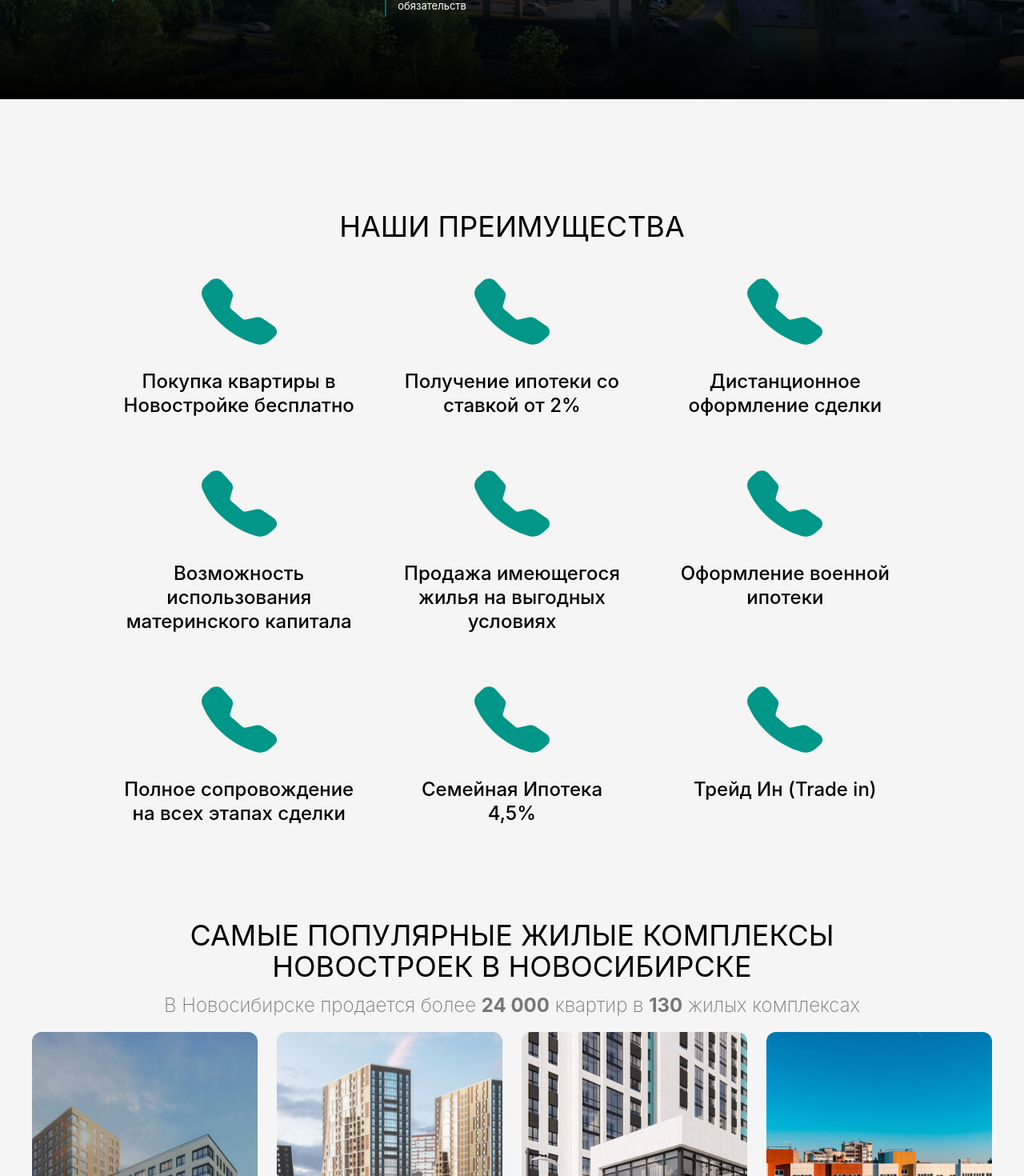
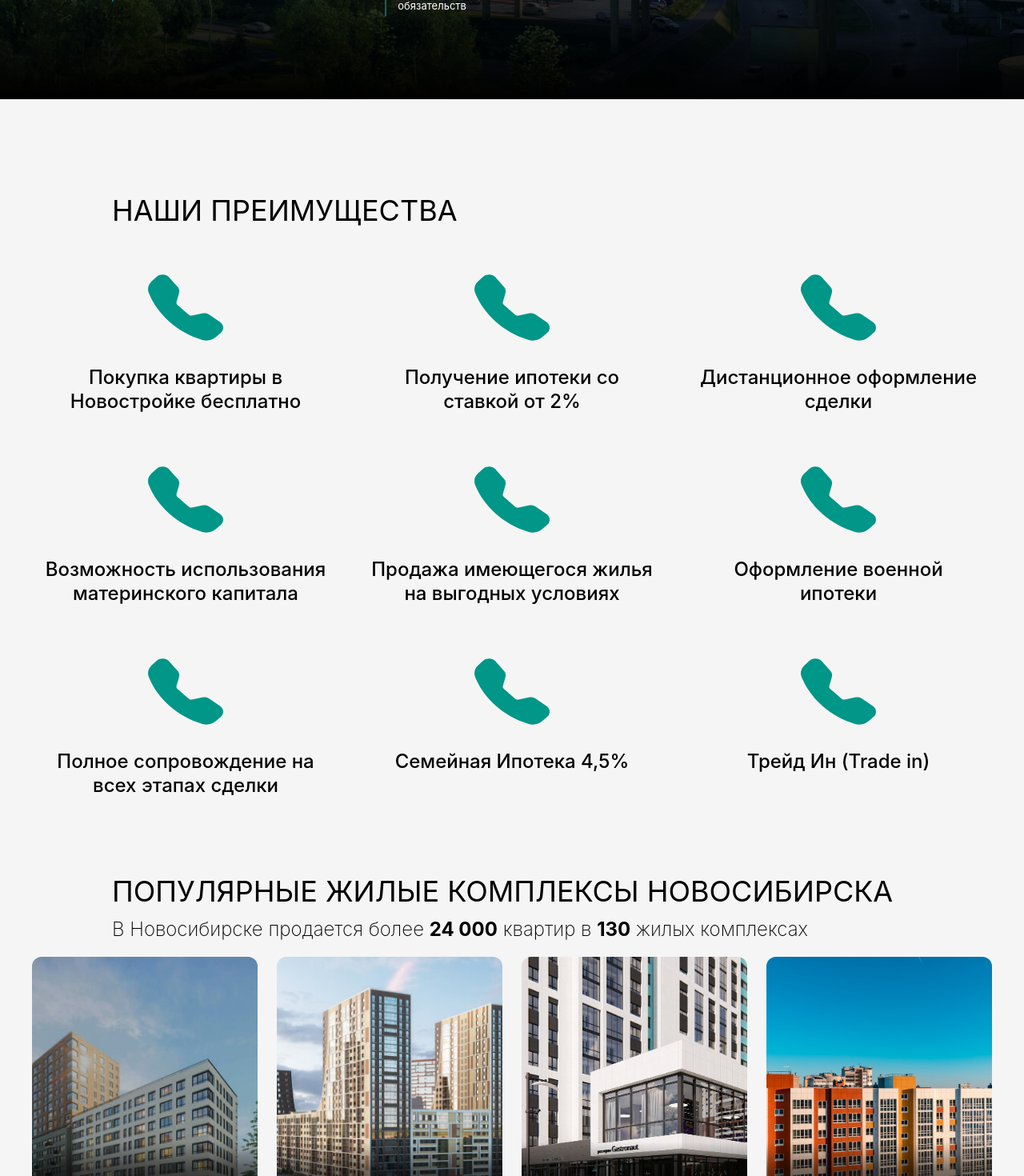
Before and after one commit to magickasoft/realty, a Next.js app: page / in a window 1280 px wide. Shown: the part 676-2146 px from the top of the page at 80% size. Built offline with nearby package versions, Linux system fonts and the light colour scheme.

Commit message:
fix: fixes

```diff
--- a/src/components/banner.js
+++ /dev/null
@@ -1,17 +0,0 @@
-import React from 'react';
-import SC from 'styled-components';
-import {Label, Text} from './common';
-
-const Container = SC.div`
-  text-align: center;
-  width: 80%;
-  margin: 20px auto;
-`;
-
-export const Banner = ({label, text, children}) => (
-  <Container>
-    {label && <Label>{label}</Label>}
-    {text && <Text>{text}</Text>}
-    {children && <Text>{children}</Text>}
-  </Container>
-);
--- a/src/components/index.js
+++ b/src/components/index.js
@@ -3,7 +3,6 @@ export {Worth} from './worth';
 export {ContactForm} from './contactForm';
 export {ListOfBuildings} from './listOfBuildings';
 export {Contact} from './contact';
-export {Banner} from './banner';
 export {Label, Text, Section} from './common';
 export {Header} from './header';
 export {InputPhone} from './inputPhone';
--- a/src/components/listOfBuildings/index.js
+++ b/src/components/listOfBuildings/index.js
@@ -4,8 +4,8 @@ import Grid from '@mui/material/Grid';
 import {Element} from 'react-scroll';
 import {ObjectCard} from './objectСard';
 import {objects} from './data';
-import {maxDevice, minDevice} from '../../theme';
-import {Banner} from '../banner';
+import {maxDevice, minDevice, theme} from '../../theme';
+import {Label, Text} from '../common';
 
 const Container = SC(Grid)`
   padding: 20px 40px;
@@ -18,19 +18,32 @@ const Container = SC(Grid)`
   }
 `;
 
+const Content = SC.div`
+  margin: 0 140px 0 140px;
+  @media ${maxDevice.tablet} {
+    margin: 0 30px 0 30px;
+  }
+  @media ${maxDevice.mobileL} {
+    margin: 0 30px 0 30px;
+  }
+`;
+
 export const ListOfBuildings = props => (
   <Element name="offers">
-    <Container>
-      <Banner label="САМЫЕ ПОПУЛЯРНЫЕ ЖИЛЫЕ КОМПЛЕКСЫ НОВОСТРОЕК В НОВОСИБИРСКЕ">
-        В Новосибирске продается более <strong>24 000</strong> квартир в <strong>130</strong> жилых комплексах
-      </Banner>
-      <Grid container spacing={3}>
+    <div>
+      <Content>
+        <Label color={theme.colors.Black}>ПОПУЛЯРНЫЕ ЖИЛЫЕ КОМПЛЕКСЫ НОВОСИБИРСКА</Label>
+        <Text color={theme.colors.Black}>
+          В Новосибирске продается более <strong>24 000</strong> квартир в <strong>130</strong> жилых комплексах
+        </Text>
+      </Content>
+      <Container container spacing={3}>
         {objects.map((o, i) => (
           <Grid key={o?.title || i} item xs={12} sm={6} md={4} lg={3} xl={3}>
             <ObjectCard key={o?.title || i} {...o} />
           </Grid>
         ))}
-      </Grid>
-    </Container>
+      </Container>
+    </div>
   </Element>
 );
--- a/src/components/worth/index.js
+++ b/src/components/worth/index.js
@@ -2,24 +2,45 @@ import React from 'react';
 import SC from 'styled-components';
 import Grid from '@mui/material/Grid';
 import {Element} from 'react-scroll';
-import {Banner} from '../banner';
-import {Page} from '../page';
-import {minDevice} from '../../theme';
+import {maxDevice, minDevice, theme} from '../../theme';
 import {list} from './data';
 import {Item} from './item';
+import {Label} from '../common';
 
 const List = SC(Grid)`
-  margin-top: 60px;
+  padding: 20px 40px;
+  @media ${maxDevice.tablet} {
+    padding: 20px 20px;
+  }
   @media ${minDevice.laptopL} {
     max-width: 85%;
     margin: 60px auto 0px auto;
   }
 `;
 
+const Content = SC.div`
+  margin: 0 140px 0 140px;
+  @media ${maxDevice.tablet} {
+    margin: 0 30px 0 30px;
+  }
+  @media ${maxDevice.mobileL} {
+    margin: 0 30px 0 30px;
+  }
+`;
+
+const Container = SC.div`
+  margin: 120px 0px 60px 0px;
+  @media ${maxDevice.mobileL} {
+    margin: 90px 0px 50px 0px;
+  }
+`;
+
 export const Worth = props => (
   <Element name="worth">
-    <Page>
-      <Banner label="НАШИ ПРЕИМУЩЕСТВА" />
+    <Container>
+      <Content>
+        <Label color={theme.colors.Black}>НАШИ ПРЕИМУЩЕСТВА</Label>
+      </Content>
       <List container spacing={3}>
         {list.map((o, i) => (
           <Grid key={o?.label || i} item xs={12} sm={6} md={6} lg={4} xl={4}>
@@ -27,6 +48,6 @@ export const Worth = props => (
           </Grid>
         ))}
       </List>
-    </Page>
+    </Container>
   </Element>
 );
```
